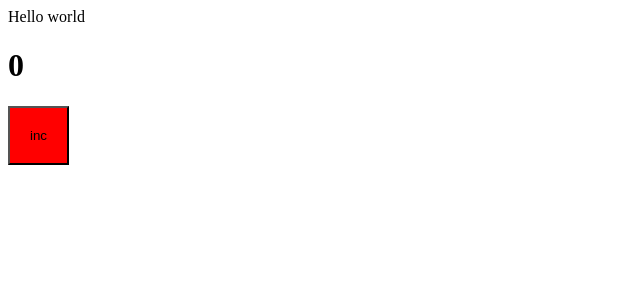
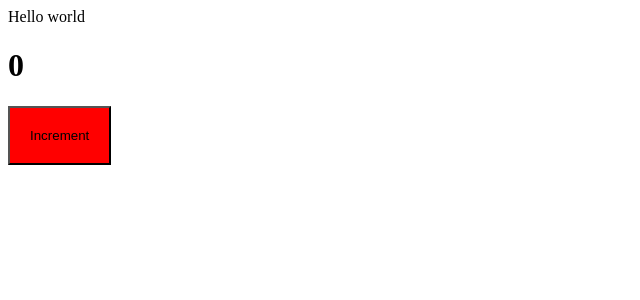
Before and after one commit to gitBerezaHub/learn-webpack, a React app: page / in a window 1280 px wide. Shown: the top 300 px of the page, without its empty margins (0-640 px from the left). Built offline with nearby package versions, Linux system fonts and the light colour scheme.

Commit message:
test commit

```diff
--- a/src/components/App.tsx
+++ b/src/components/App.tsx
@@ -11,7 +11,7 @@ export const App = () => {
         <div>
             Hello world
             <h1>{count}</h1>
-            <button onClick={increment}><span>inc</span></button>
+            <button onClick={increment}><span>Increment</span></button>
         </div>
     )
 }
```
